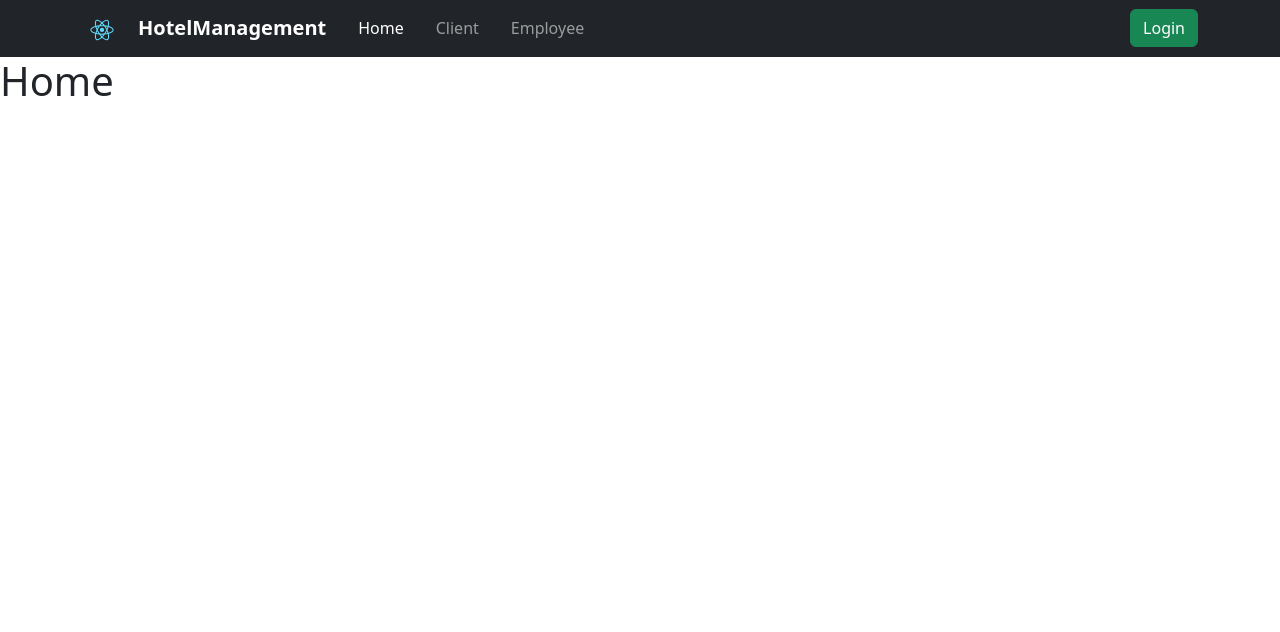
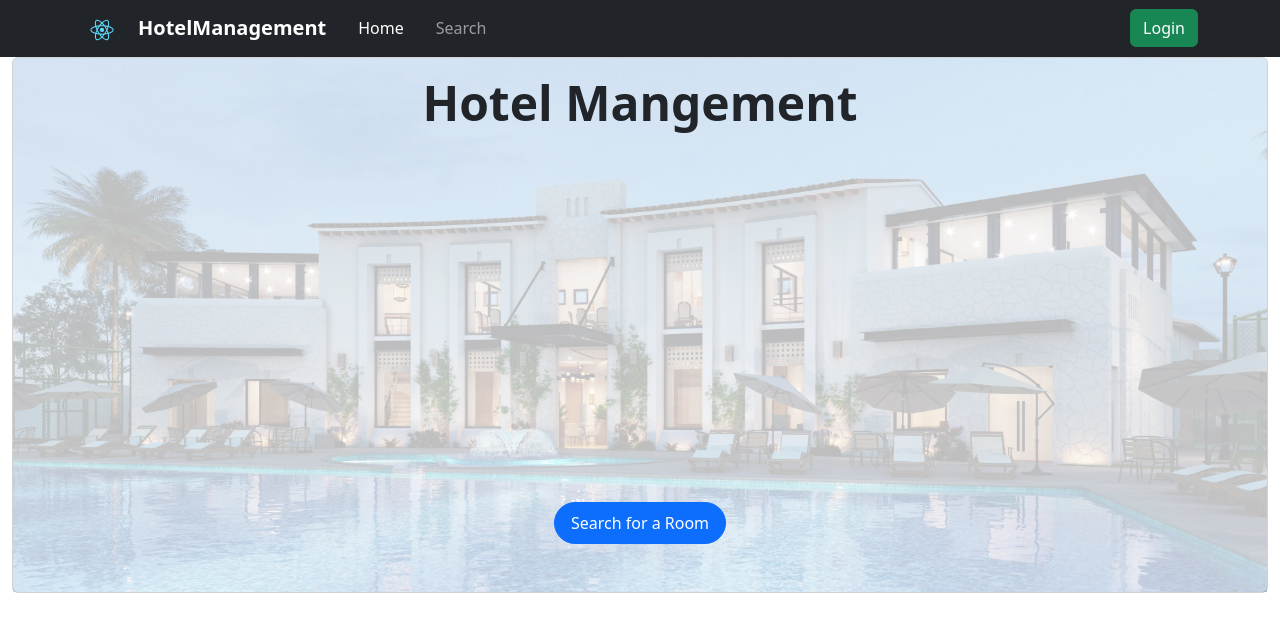
Before and after one commit to K-nCh-n/HotelManagement, a React (Create React App) app in the folder react-app/: page / in a window 1280 px wide. Shown: the top 632 px of the page. Built offline with nearby package versions, Linux system fonts and the light colour scheme.

Commit message:
404, Home and NavBar

```diff
--- a/react-app/src/App.tsx
+++ b/react-app/src/App.tsx
@@ -3,8 +3,9 @@ import './App.css';
 import { BrowserRouter as Router, Route, Routes } from 'react-router-dom';
 import NavigationBar from './components/NavigationBar';
 import Home from './pages/Home';
-import Client from './pages/Client';
+import Search from './pages/Search';
 import Employee from './pages/Employee';
+import NotFound from './pages/NotFound';
 
 function App() {
   return (
@@ -14,8 +15,9 @@ function App() {
         <div>
           <Routes>
             <Route path="/" element={<Home />} />
-            <Route path="/client" element={<Client />} />
+            <Route path="/search" element={<Search />} />
             <Route path="/employee" element={<Employee />} />
+            <Route path="*" element={<NotFound />} />
           </Routes>
         </div>
       </div>
--- a/react-app/src/components/NavigationBar.tsx
+++ b/react-app/src/components/NavigationBar.tsx
@@ -19,10 +19,7 @@ const NavigationBar = () => {
               <NavLink to="/" className={({ isActive }) => 'nav-link ' + (isActive && 'active')}>Home</NavLink>
             </Nav.Item>
             <Nav.Item className="px-2">
-              <NavLink to="/client" className={({ isActive }) => 'nav-link ' + (isActive && 'active')}>Client</NavLink>
-            </Nav.Item>
-            <Nav.Item className="px-2">
-              <NavLink to="/employee" className={({ isActive }) => 'nav-link ' + (isActive && 'active')}>Employee</NavLink>
+              <NavLink to="/search" className={({ isActive }) => 'nav-link ' + (isActive && 'active')}>Search</NavLink>
             </Nav.Item>
           </Nav>
         </Navbar.Collapse>
--- /dev/null
+++ b/react-app/src/interfaces.ts
@@ -0,0 +1,24 @@
+export interface ISearchParams {
+  // Booking Info
+  // les dates (début, fin) de réservationou de location
+  reservationStartDate ?: Date,
+    reservationEndDate ?: Date,
+    bookingStartDate ?: Date,
+    bookingEndDate ?: Date,
+
+    // Room Info
+    //  la superficie
+    areaLower ?: number,
+    areaUpper ?: number,
+    //le prix des chambres
+    priceLower ?: number
+  priceUpper ?: number
+  capacity ?: number, // la capacité des chambres
+
+    // Hotel Info
+    chain ?: string, // la chaîne hôtelière
+    category ?: number, // la catégorie (rating 1-5)
+    // le nombre total de chambres dans l’hôtel
+    numberOfRoomsLower ?: number,
+    numberOfRoomsUpper ?: number,
+  }
--- a/react-app/src/pages/Home.tsx
+++ b/react-app/src/pages/Home.tsx
@@ -1,8 +1,23 @@
+import React from 'react';
+import { Card, Container, Image } from 'react-bootstrap';
+import { Link } from 'react-router-dom';
+import backgroundHome from '../assets/backgroundHome.jpg';
+
 const Home = () => {
   return (
-    <div>
-      <h1>Home</h1>
-    </div>
+    <Container fluid="xxl">
+      <Card className="position-relative">
+        <Image className="card-img-top opacity-25" src={backgroundHome} alt="BackgroundImage" fluid />
+        <Card.ImgOverlay className="card-img-overlay text-center">
+          <Card.Title className="display-5 text-center fw-bold p-1 d-inline">Hotel Mangement</Card.Title>
+          <Card.Footer className="bg-transparent border-0">
+            <div className="position-absolute bottom-0 mb-5 w-100 start-0">
+              <Link to="/search" className="btn btn-primary rounded-pill px-3 py-2 mx-3">Search for a Room</Link>
+            </div>
+          </Card.Footer>
+        </Card.ImgOverlay>
+      </Card>
+    </Container>
   );
 }
 
--- /dev/null
+++ b/react-app/src/pages/NotFound.tsx
@@ -0,0 +1,24 @@
+import { Container, Card, Image } from "react-bootstrap";
+import { Link } from "react-router-dom"
+import backgroundHome from "../assets/backgroundHome.jpg";
+
+const NotFound = () => {
+  return (
+    <Container fluid="xxl" className="my-4 py-4 bg-light">
+      <Card className="position-relative">
+        <Image className="card-img-top opacity-25" src={backgroundHome} alt="BackgroundImage" fluid />
+        <Card.ImgOverlay className="card-img-overlay text-center">
+          <Card.Title className="display-5 text-center fw-bold p-1 d-inline">Error 404: This Page could not be found
+          </Card.Title>
+          <Card.Footer className="bg-transparent border-0">
+            <div className="position-absolute bottom-0 mb-5 w-100 start-0">
+              <Link to="/" className="btn btn-primary rounded-pill px-3 py-3 mx-3 fs-3">Return to Home</Link>
+            </div>
+          </Card.Footer>
+        </Card.ImgOverlay>
+      </Card>
+    </Container>
+  );
+}
+
+export default NotFound;
--- a/react-app/src/pages/Client.tsx
+++ b/react-app/src/pages/Search.tsx
@@ -2,32 +2,9 @@ import { Container, Row, Col, Form, Button } from "react-bootstrap";
 import React, { useState } from "react";
 import { AiOutlineArrowRight } from "react-icons/ai";
 import axios from "axios";
+import { ISearchParams } from "../interfaces";
 
-const Client = () => {
-  interface ISearchParams {
-    // Booking Info
-    // les dates (début, fin) de réservationou de location
-    reservationStartDate?: Date,
-    reservationEndDate?: Date,
-    bookingStartDate?: Date,
-    bookingEndDate?: Date,
-
-    // Room Info
-    //  la superficie
-    areaLower?: number,
-    areaUpper?: number,
-    //le prix des chambres
-    priceLower?: number
-    priceUpper?: number
-    capacity?: number, // la capacité des chambres
-
-    // Hotel Info
-    chain?: string, // la chaîne hôtelière
-    category?: number, // la catégorie (rating 1-5)
-    // le nombre total de chambres dans l’hôtel
-    numberOfRoomsLower?: number,
-    numberOfRoomsUpper?: number,
-  }
+const Search = () => {
   const searchUrl = "http://localhost:5000/search";
   const [searchParams, setSearchParams] = useState<ISearchParams>();
   const [validated, setValidated] = useState(false);
@@ -56,7 +33,7 @@ const Client = () => {
     });
   };
   return (
-    <Container fluid="xxl" className="my-2 py-2 bg-light" id="background-container">
+    <Container fluid="xxl" className="my-2 py-2 bg-light">
       <h2 className="fw-bold pt-2 text-center">Room Search</h2>
       <Form noValidate validated={validated} onSubmit={handleSubmit}>
         <h4>Hotel Information</h4>
@@ -205,4 +182,4 @@ const Client = () => {
   );
 }
 
-export default Client
+export default Search
```
Also changed, not shown: react-app/src/pages/Login.tsx (added, +9 -0 lines), react-app/src/assets/backgroundHome.jpg (added).
